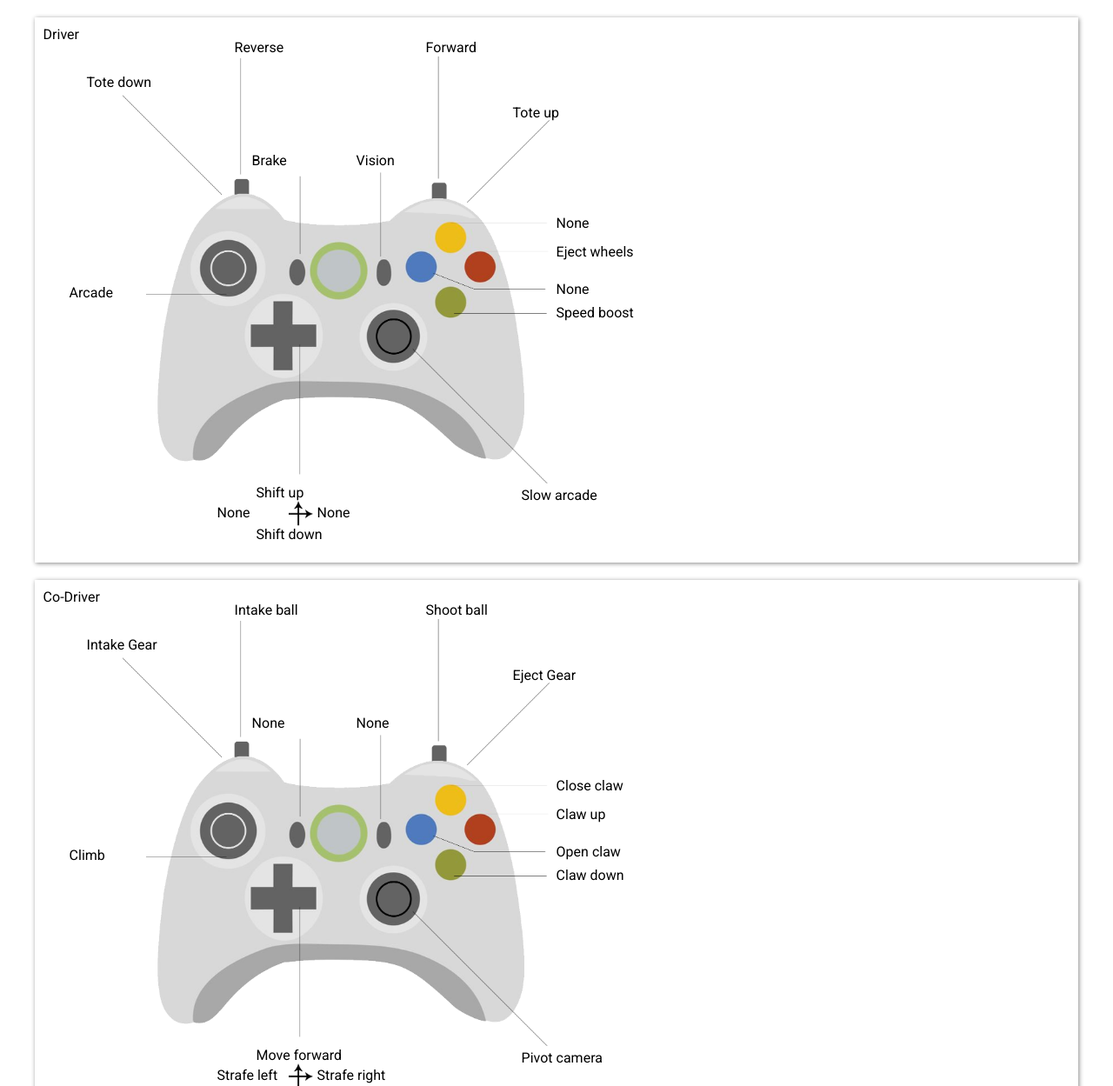
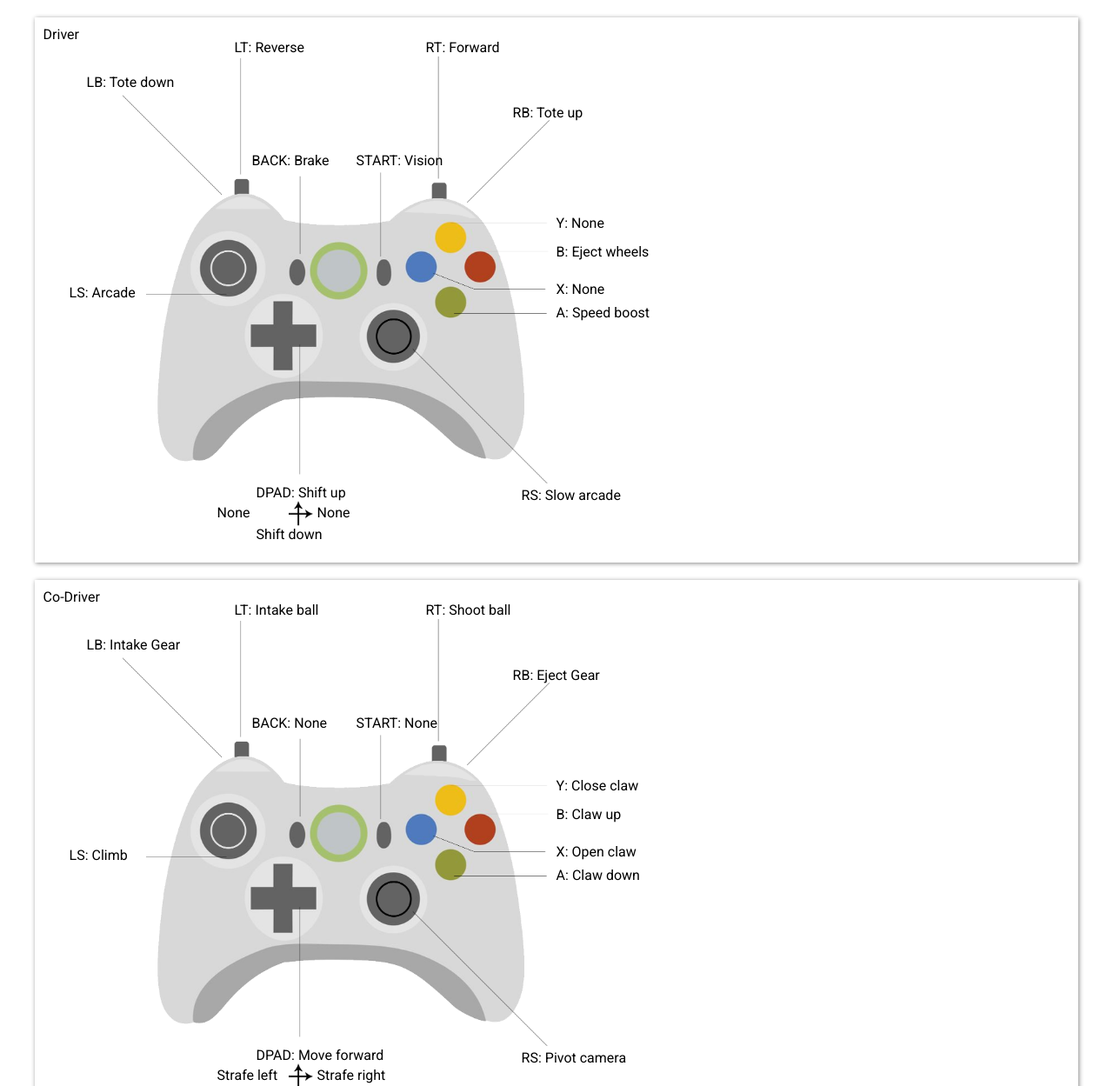
Before and after one commit to rpappa/controller-mapping, a plain HTML site: page index.htm in a window 1280 px wide. Shown: the top 1249 px of the page at 87% size. Drawn offline with nearby package versions, Linux system fonts and the light colour scheme.

Commit message:
better code

```diff
--- a/index.htm
+++ b/index.htm
@@ -15,22 +15,22 @@
             </span>
             <div class="driver map">
                 <img src="controller.png" />
-                <span class="label lt">LT: reverse</span>
-                <span class="label rt">RT: forward</span>
-                <span class="label lb">LB: estop</span>
-                <span class="label rb">RB: disable</span>
-                <span class="label a">A: disable</span>
-                <span class="label b">B: disable</span>
-                <span class="label x">X: disable</span>
-                <span class="label y">Y: disable</span>
-                <span class="label ls">LS: arcade</span>
-                <span class="label rs">RS: slow</span>
-                <span class="label up">UP: arm up</span>
-                <span class="label down">DOWN: arm up</span>
-                <span class="label left">LEFT: arm up</span>
-                <span class="label right">RIGHT: arm up</span>
-                <span class="label back">BACK: disable</span>
-                <span class="label start">START: disable</span>
+                <span class="label lt">LT:</span>
+                <span class="label rt">RT:</span>
+                <span class="label lb">LB:</span>
+                <span class="label rb">RB:</span>
+                <span class="label a">A:</span>
+                <span class="label b">B:</span>
+                <span class="label x">X:</span>
+                <span class="label y">Y:</span>
+                <span class="label ls">LS:</span>
+                <span class="label rs">RS:</span>
+                <span class="label up">UP:</span>
+                <span class="label down">DOWN:</span>
+                <span class="label left">LEFT:</span>
+                <span class="label right">RIGHT:</span>
+                <span class="label back">BACK:</span>
+                <span class="label start">START:</span>
             </div>
         </div>
 
@@ -40,23 +40,25 @@
             </span>
             <div class="co map">
                 <img src="controller.png" />
-                <span class="label lt">LT: reverse</span>
-                <span class="label rt">RT: forward</span>
-                <span class="label lb">LB: estop</span>
-                <span class="label rb">RB: disable</span>
-                <span class="label a">A: disable</span>
-                <span class="label b">B: disable</span>
-                <span class="label x">X: disable</span>
-                <span class="label y">Y: disable</span>
-                <span class="label ls">LS: arcade</span>
-                <span class="label rs">RS: slow</span>
-                <span class="label up">UP: arm up</span>
-                <span class="label down">DOWN: arm up</span>
-                <span class="label left">LEFT: arm up</span>
-                <span class="label right">RIGHT: arm up</span>
-                <span class="label back">BACK: disable</span>
-                <span class="label start">START: disable</span>
+                <span class="label lt">LT:</span>
+                <span class="label rt">RT:</span>
+                <span class="label lb">LB:</span>
+                <span class="label rb">RB:</span>
+                <span class="label a">A:</span>
+                <span class="label b">B:</span>
+                <span class="label x">X:</span>
+                <span class="label y">Y:</span>
+                <span class="label ls">LS:</span>
+                <span class="label rs">RS:</span>
+                <span class="label up">UP:</span>
+                <span class="label down">DOWN:</span>
+                <span class="label left">LEFT:</span>
+                <span class="label right">RIGHT:</span>
+                <span class="label back">BACK:</span>
+                <span class="label start">START:</span>
             </div>
         </div>
+        <br />
+        <span>@ryanpappa</span>
     </body>
 </html>
--- a/map.js
+++ b/map.js
@@ -1,19 +1,22 @@
+/*
+CONFIGURATION
+*/
 var map = {
     'driver': {
-        'lt': 'Reverse',
-        'rt': 'Forward',
-        'lb': 'Tote down',
-        'rb': 'Tote up',
+        'lt': 'Reverse', // left trigger
+        'rt': 'Forward', // right trigger
+        'lb': 'Tote down', // left bumper
+        'rb': 'Tote up', // right bumper
         'a' : 'Speed boost',
         'b' : 'Eject wheels',
         'x' : 'None',
         'y' : 'None',
-        'ls': 'Arcade',
-        'rs': 'Slow arcade',
-        'up'    : 'Shift up',
-        'down'  : 'Shift down',
-        'left'  : 'None',
-        'right' : 'None',
+        'ls': 'Arcade', // left stick
+        'rs': 'Slow arcade', // right stick
+        'up'    : 'Shift up', // dpad up
+        'down'  : 'Shift down', // dpad down
+        'left'  : 'None', // dpad left
+        'right' : 'None', // dpad right
         'back'  : 'Brake',
         'start' : 'Vision'
     },
@@ -37,6 +40,9 @@ var map = {
     }
 }
 
+/*
+DONT EDIT
+*/
 $(document).ready(()=> {
     for(i = 0; i <= 1; i++) {
         if(i == 0) {
@@ -46,21 +52,21 @@ $(document).ready(()=> {
             current = map.co;
             cont = ".co";
         }
-        $(`${cont} .lt`).text(current.lt);
-        $(`${cont} .rt`).text(current.rt);
-        $(`${cont} .lb`).text(current.lb);
-        $(`${cont} .rb`).text(current.rb);
-        $(`${cont} .a`).text(current.a);
-        $(`${cont} .b`).text(current.b);
-        $(`${cont} .x`).text(current.x);
-        $(`${cont} .y`).text(current.y);
-        $(`${cont} .ls`).text(current.ls);
-        $(`${cont} .rs`).text(current.rs);
-        $(`${cont} .up`).text(current.up);
+        $(`${cont} .lt`).text('LT: ' + current.lt);
+        $(`${cont} .rt`).text('RT: ' +current.rt);
+        $(`${cont} .lb`).text('LB: ' +current.lb);
+        $(`${cont} .rb`).text('RB: ' +current.rb);
+        $(`${cont} .a`).text('A: ' +current.a);
+        $(`${cont} .b`).text('B: ' +current.b);
+        $(`${cont} .x`).text('X: ' +current.x);
+        $(`${cont} .y`).text('Y: ' +current.y);
+        $(`${cont} .ls`).text('LS: ' +current.ls);
+        $(`${cont} .rs`).text('RS: ' +current.rs);
+        $(`${cont} .up`).text('DPAD: ' +current.up);
         $(`${cont} .down`).text(current.down);
         $(`${cont} .left`).text(current.left);
         $(`${cont} .right`).text(current.right);
-        $(`${cont} .back`).text(current.back);
-        $(`${cont} .start`).text(current.start);
+        $(`${cont} .back`).text('BACK: ' +current.back);
+        $(`${cont} .start`).text('START: ' +current.start);
     }
 });
```
